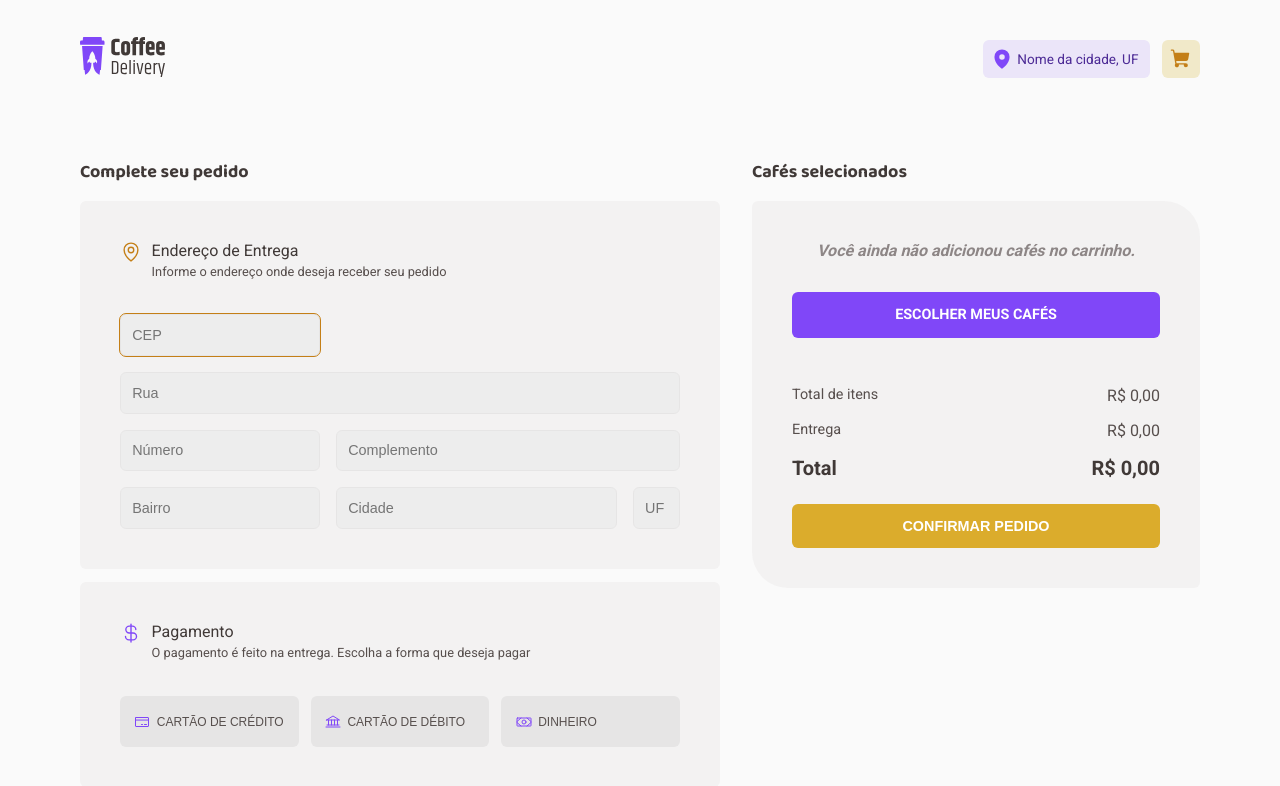
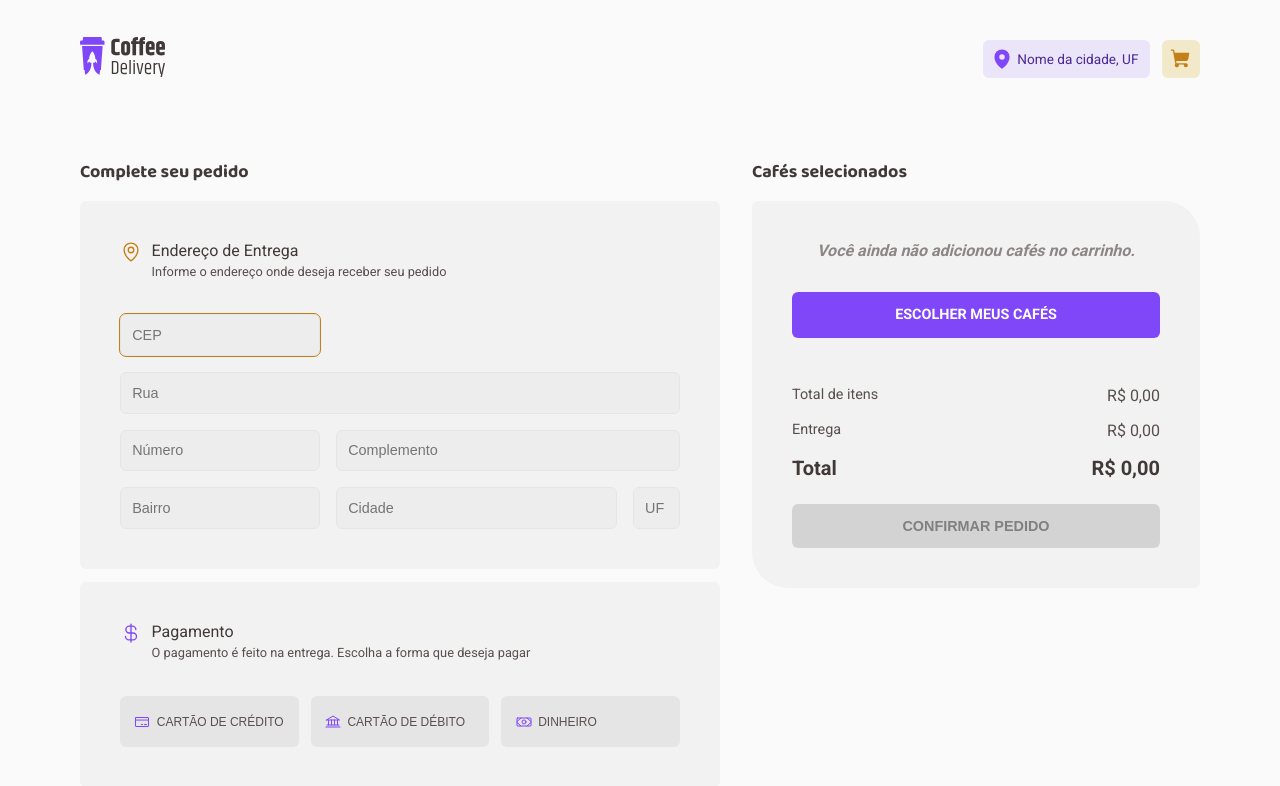
Before and after one commit to kdumagalhaes/coffee-delivery-ecommerce, a React (Vite) app: page /checkout in a window 1280 px wide. Shown: the top 786 px of the page. Built offline with nearby package versions, Linux system fonts and the light colour scheme.

Commit message:
Add disable order placed button

```diff
--- a/src/pages/Checkout/Checkout.tsx
+++ b/src/pages/Checkout/Checkout.tsx
@@ -50,7 +50,6 @@ export function Checkout() {
   const [postalCode, setPostalCode] = useState<string>('')
   const [error, setError] = useState<string>('')
   const [installmentSelected, setInstallmentSelected] = useState('')
-  console.log(installmentSelected)
   const [addressViaApi, setAddresViaApi] = useState<AddressViaApi>({
     bairro: '',
     cep: '',
@@ -121,6 +120,11 @@ export function Checkout() {
   }
 
   const isSubmitButtonDisable = installmentSelected === ''
+
+  // condicoes botao order placed
+  // ter 1 ou mais produtos no carrinho
+  // form preenchido
+  // installment selecionado :check
 
   return (
     <Container>
--- a/src/pages/Checkout/styles.ts
+++ b/src/pages/Checkout/styles.ts
@@ -271,6 +271,12 @@ export const PlaceOrderButton = styled.button`
   &:hover {
     background-color: ${(props) => props.theme['yellow-dark']};
   }
+
+  &:disabled {
+    background-color: lightgray;
+    cursor: initial;
+    color: gray;
+  }
 `
 // https://stackoverflow.com/questions/72786744/how-to-select-only-one-button-with-react-typescript
 export const InstallmentButton = styled.button`
```
